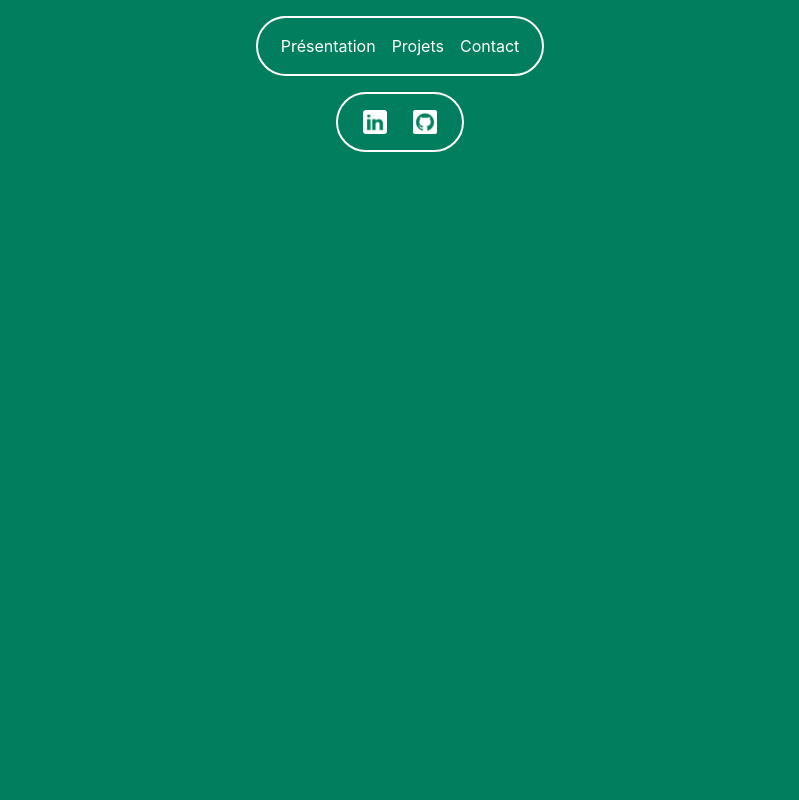
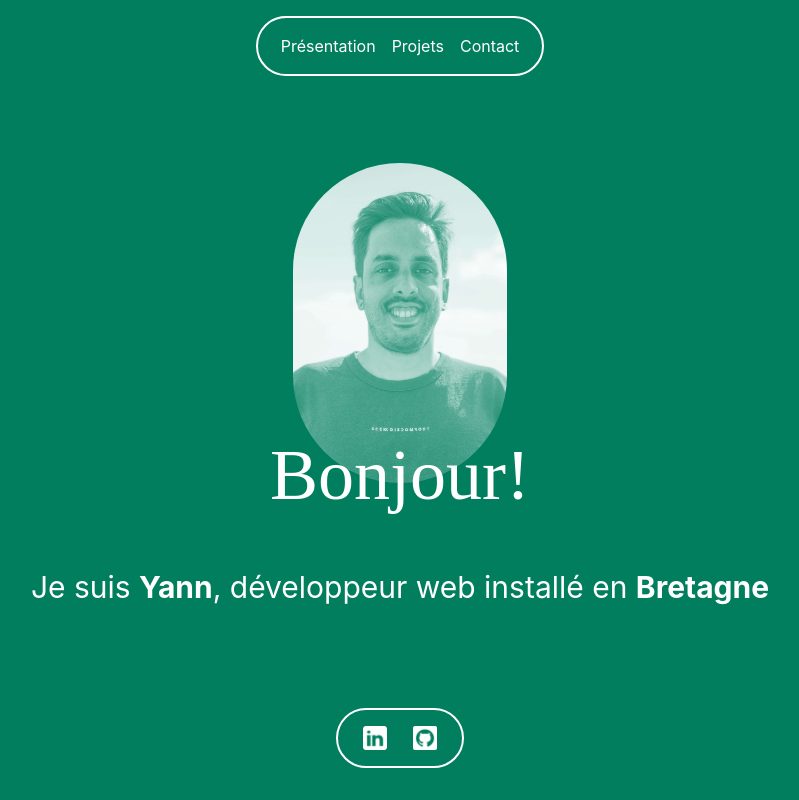
Before and after one commit to yannduhamel/portfolio, a React (Vite) app: page / in a window 1280 px wide. Shown: the whole page, without its empty margins (240-1039 px from the left). Built offline with nearby package versions, Linux system fonts and the light colour scheme.

Commit message:
feat: homepage done

```diff
--- a/src/index.css
+++ b/src/index.css
@@ -1,6 +1,10 @@
 @tailwind base;
 @tailwind components;
 @tailwind utilities;
+
+/* * {
+  border: 1px solid red;
+} */
 
 body {
   background-color: #007e5d;
--- a/src/pages/HomePage.jsx
+++ b/src/pages/HomePage.jsx
@@ -1,3 +1,20 @@
 export default function HomePage() {
-  return <></>;
+  return (
+    <div className="h-[77svh] w-[80svw] mx-auto flex flex-col items-center justify-evenly text-center">
+      <div className=" flex flex-col items-center relative text-center">
+        <img
+          src="../../public/images/duotone.jpg"
+          alt="photo de profil"
+          className="max-h-[40svh] rounded-full mx-auto"
+        />
+        <h1 className="font-migra text-7xl absolute bottom-[-9%]">Bonjour!</h1>
+      </div>
+      <div>
+        <h2 className="font-inter text-3xl">
+          Je suis <span className="font-bold">Yann</span>, développeur web
+          installé en <span className="font-bold">Bretagne</span>
+        </h2>
+      </div>
+    </div>
+  );
 }
```
Also changed, not shown: public/images/duotone.jpg (added).
